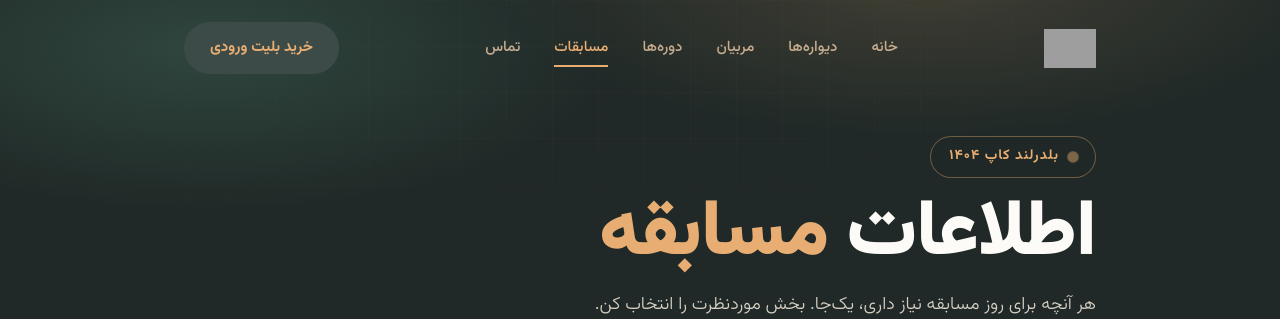
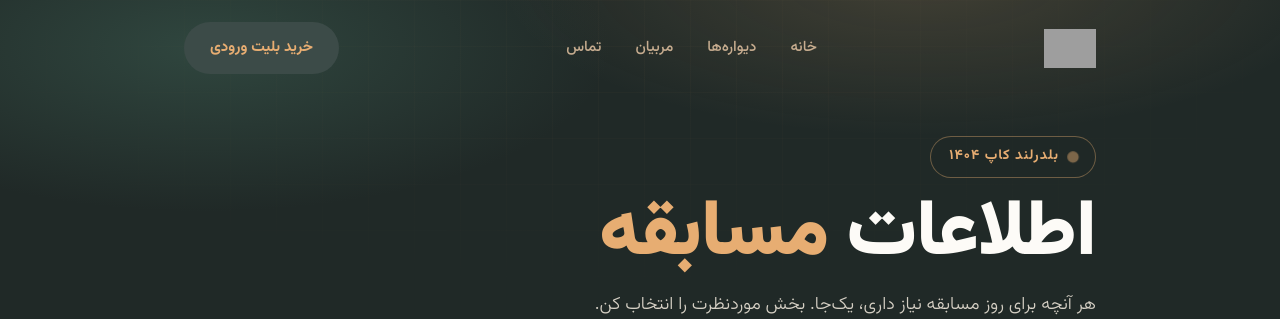
Before and after one commit to ValaRM47/boulderland-deploy, a PHP site: page /comps/detail.php in a window 1280 px wide. Shown: the top 319 px of the page. Run offline with PHP 8.4, Linux system fonts and the light colour scheme; grey boxes are pictures that could not be loaded.

Commit message:
Remove دوره‌ها + مسابقات from nav; deploy removes stale courses/index.html so courses/index.php (with header/footer) is served

```diff
--- a/components/header.php
+++ b/components/header.php
@@ -11,8 +11,6 @@
       <a href="/"<?= $PAGE==='home'?' class="active"':'' ?>>خانه</a>
       <a href="/#walls">دیواره‌ها</a>
       <a href="/#coaches">مربیان</a>
-      <a href="/courses/"<?= $PAGE==='courses'?' class="active"':'' ?>>دوره‌ها</a>
-      <a href="/comps/detail.php"<?= $PAGE==='comps'?' class="active"':'' ?>>مسابقات</a>
       <a href="/#contact">تماس</a>
     </nav>
     <div style="display:flex;align-items:center;gap:14px">
@@ -32,7 +30,5 @@
   <a href="/">خانه</a>
   <a href="/#walls">دیواره‌ها</a>
   <a href="/#coaches">مربیان</a>
-  <a href="/courses/">دوره‌ها</a>
-  <a href="/comps/detail.php">مسابقات</a>
   <a href="/#contact">تماس</a>
 </div>
--- a/index.html
+++ b/index.html
@@ -27,8 +27,6 @@
       <a href="/" class="active">خانه</a>
       <a href="/#walls">دیواره‌ها</a>
       <a href="/#coaches">مربیان</a>
-      <a href="/courses/">دوره‌ها</a>
-      <a href="/comps/detail.php">مسابقات</a>
       <a href="/#contact">تماس</a>
     </nav>
     <div style="display:flex;align-items:center;gap:14px">
@@ -48,8 +46,6 @@
   <a href="/">خانه</a>
   <a href="/#walls">دیواره‌ها</a>
   <a href="/#coaches">مربیان</a>
-  <a href="/courses/">دوره‌ها</a>
-  <a href="/comps/detail.php">مسابقات</a>
   <a href="/#contact">تماس</a>
 </div>
 
```
Also changed, not shown: .cpanel.yml.
